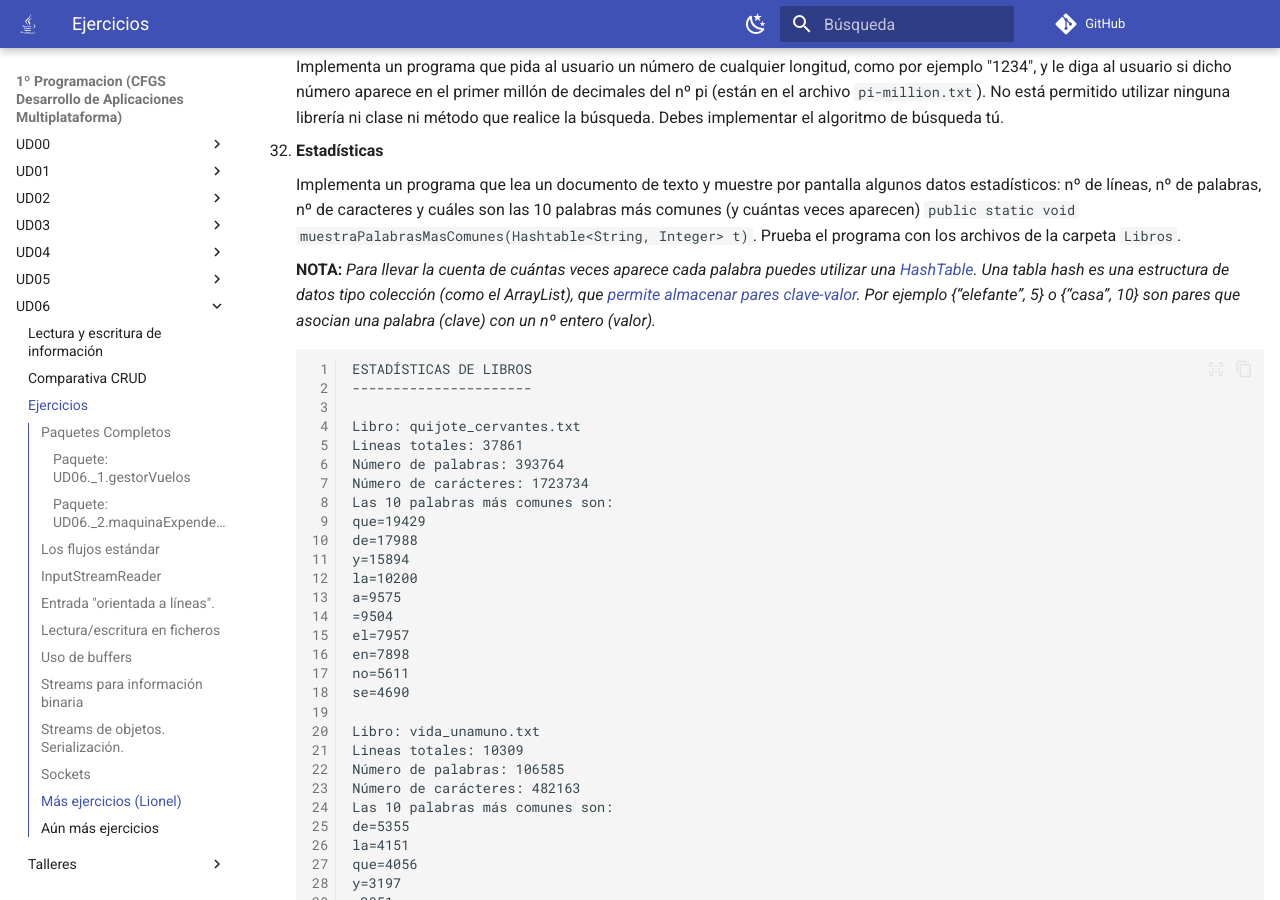
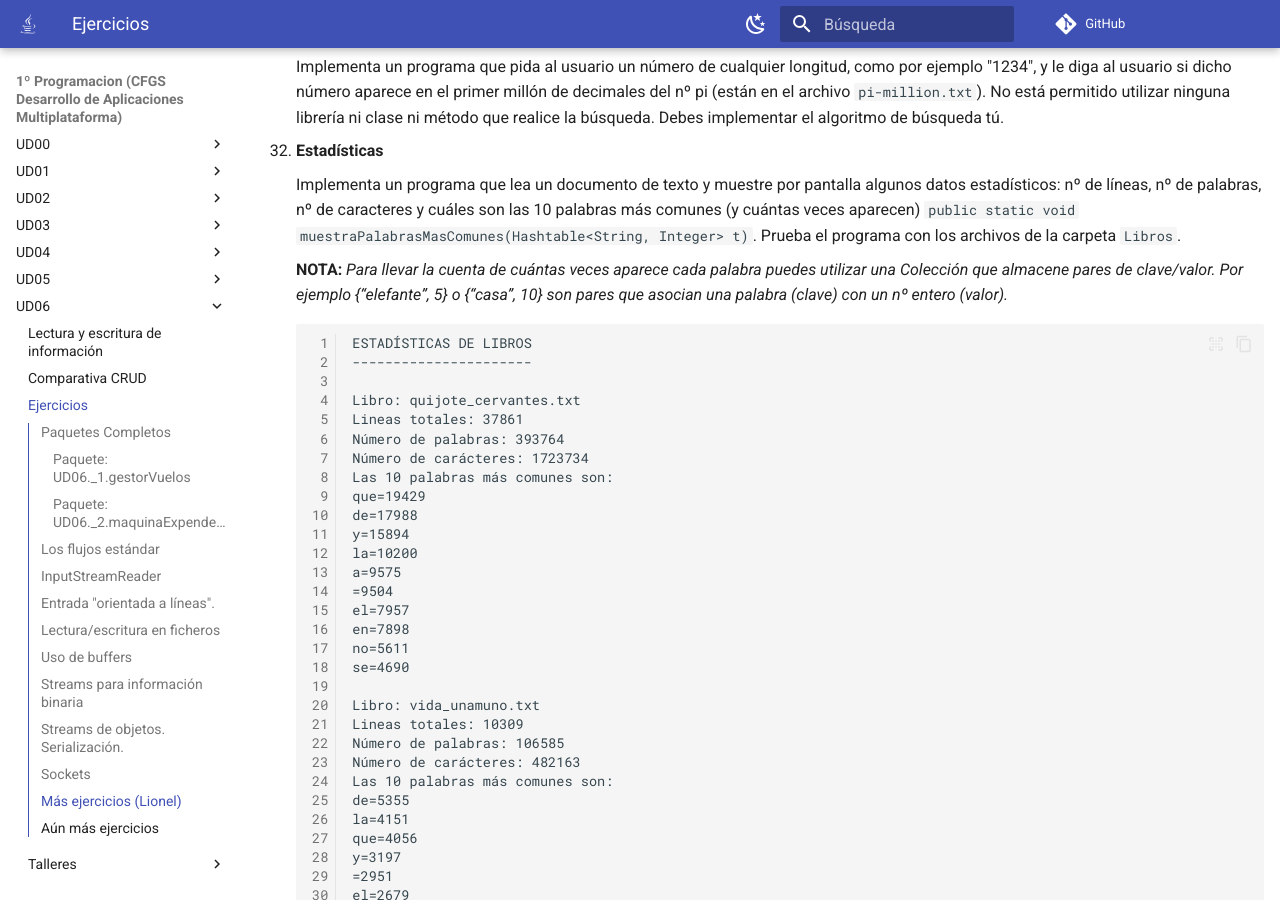
Before and after one commit to martinezpenya/1DAMProgramacion, an MkDocs documentation site: the page built from docs/UD06/UD06_ejercicios_ES.md, in a window 1280 px wide and 900 px high, scrolled down 11735 px. Built offline with MkDocs 1.6.1 and Material for MkDocs 9.7.7, drawn with Linux system fonts in a browser that asks for light colours; comment, search, counter and statistics services are not loaded.

Commit message:
fix: Remove Hashtable

````diff
--- a/docs/UD06/UD06_ejercicios_ES.md
+++ b/docs/UD06/UD06_ejercicios_ES.md
@@ -390,7 +390,7 @@ Los  buffers hacen que las operaciones de lectura-escritura  se realicen inicial
 
     Implementa un programa que lea un documento de texto y muestre por pantalla algunos datos estadísticos: nº de líneas, nº de palabras, nº de caracteres y cuáles son las 10 palabras más comunes (y cuántas veces aparecen) `public static void muestraPalabrasMasComunes(Hashtable<String, Integer> t)`. Prueba el programa con los archivos de la carpeta `Libros`.
 
-    **NOTA:** *Para llevar la cuenta de cuántas veces aparece cada palabra puedes utilizar una* [*HashTable*](https://docs.oracle.com/javase/10/docs/api/java/util/Hashtable.html)*. Una tabla hash es una estructura de datos tipo colección (como el ArrayList), que* [*permite almacenar pares clave-valor*](https://juanjosecanbus.wordpress.com/2014/10/20/utilizacion-de-hashtables-en-java/)*. Por ejemplo {“elefante”, 5} o {“casa”, 10} son pares <String,Integer> que asocian una palabra (clave) con un nº entero (valor).*
+    **NOTA:** *Para llevar la cuenta de cuántas veces aparece cada palabra puedes utilizar una Colección que almacene pares de clave/valor. Por ejemplo {“elefante”, 5} o {“casa”, 10} son pares <String,Integer> que asocian una palabra (clave) con un nº entero (valor).*
 
     ```
     ESTADÍSTICAS DE LIBROS
````
